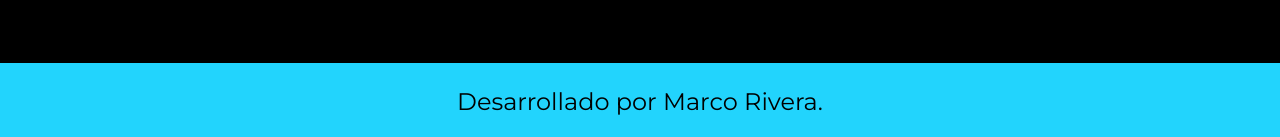
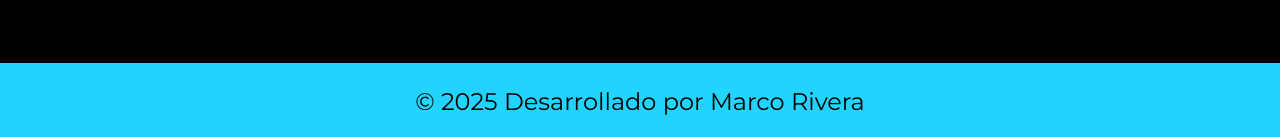
Before and after one commit to Rawr1989/Portafolio-Marco-Rivera, a plain HTML site: page about.html in a window 1280 px wide. Shown: the part 1269-1406 px from the top of the page. Drawn offline with nearby package versions, Linux system fonts and the light colour scheme.

Commit message:
Actualizo about e index

```diff
--- a/about.html
+++ b/about.html
@@ -38,7 +38,7 @@
    </main>
 
     <footer>
-        <p class="footer">Desarrollado por Marco Rivera.</p>
+        <p class="footer">© 2025 Desarrollado por Marco Rivera</p>
     </footer>
 </body>
 
```
Also changed, not shown: index.html (+1 -1 lines).
